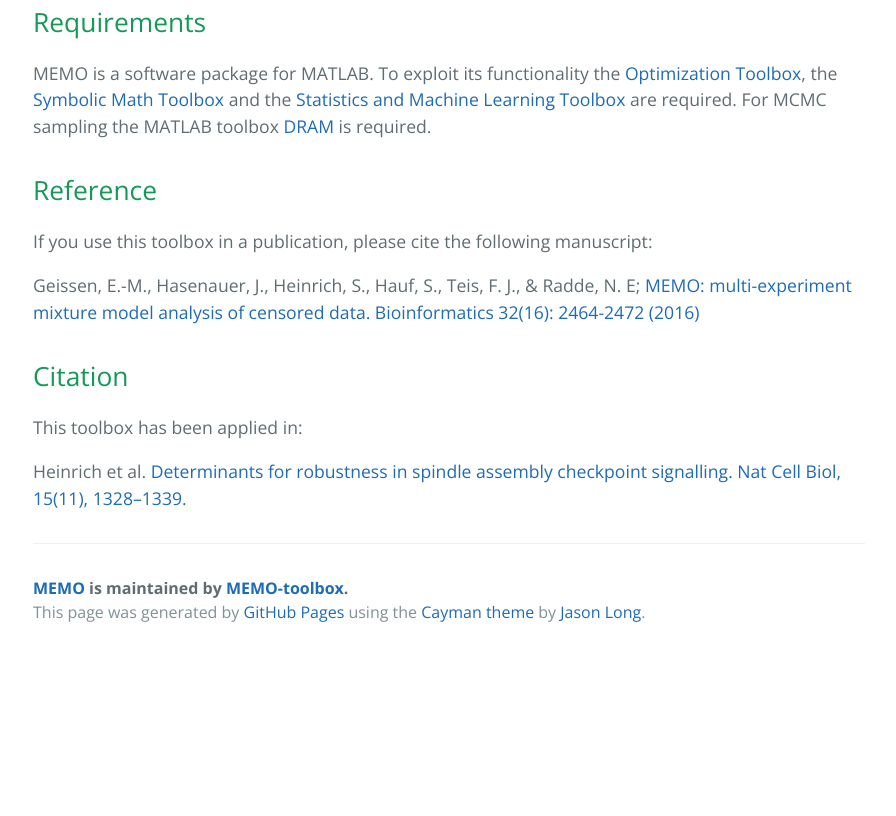
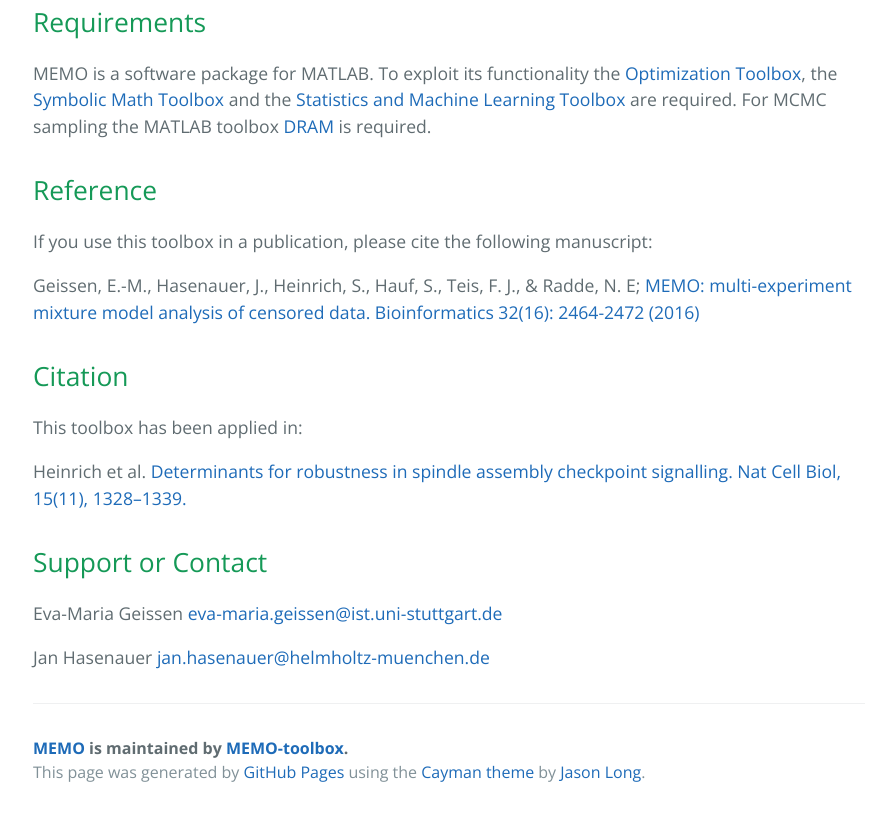
Before and after one commit to E-M-Geissen/MEMO, a plain HTML site: page index.html in a window 1280 px wide. Shown: the part 1230-2046 px from the top of the page, without its empty margins (191-1087 px from the left). Before the commit the page ends 1886 px from the top, so only its background shows below. Drawn offline with nearby package versions, Linux system fonts and the light colour scheme.

Commit message:
Create gh-pages branch via GitHub

```diff
--- a/index.html
+++ b/index.html
@@ -58,6 +58,13 @@ cell populations are assessed by the application of maximum likelihood inference
 
 <p>Heinrich et al. <a href="http://www.nature.com/ncb/journal/v15/n11/full/ncb2864.html">Determinants for robustness in spindle assembly checkpoint signalling. Nat Cell Biol, 15(11), 1328–1339.</a></p>
 
+<h2>
+<a id="support-or-contact" class="anchor" href="#support-or-contact" aria-hidden="true"><span aria-hidden="true" class="octicon octicon-link"></span></a>Support or Contact</h2>
+
+<p>Eva-Maria Geissen <a href="eva-maria.geissen@ist.uni-stuttgart.de">eva-maria.geissen@ist.uni-stuttgart.de</a></p>
+
+<p>Jan Hasenauer  <a href="jan.hasenauer@helmholtz-muenchen.de">jan.hasenauer@helmholtz-muenchen.de</a></p>
+
       <footer class="site-footer">
         <span class="site-footer-owner"><a href="https://github.com/MEMO-toolbox/MEMO">MEMO</a> is maintained by <a href="https://github.com/MEMO-toolbox">MEMO-toolbox</a>.</span>
 
```
Also changed, not shown: params.json (+1 -1 lines).
